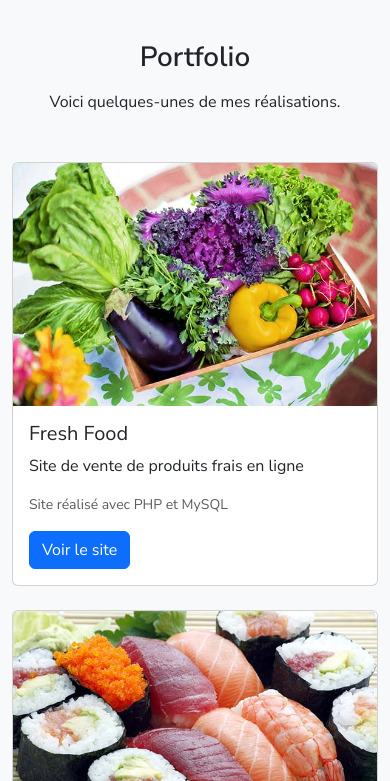
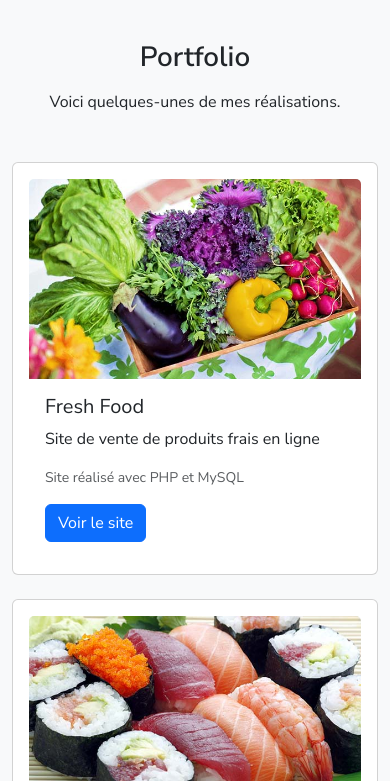
Before and after one commit to FranzDev92/Devoir_5_Portfolio, a plain HTML site: page portfolio.html in a window 390 px wide. Shown: the part 63-844 px from the top of the page. Drawn offline with nearby package versions, Linux system fonts and the light colour scheme.

Commit message:
modifications responsive

```diff
--- a/Assets/css/style.css
+++ b/Assets/css/style.css
@@ -49,3 +49,22 @@
   .social-icon:hover {
     filter: brightness(1.2) invert(1);
   }
+  @media (max-width: 767px) {
+    .card {
+      padding: 1rem;
+    }
+  }
+
+  .service-card {
+    margin-bottom: 1.5rem;
+  }
+
+  .card-img-top {
+    object-fit: cover;
+    height: auto;
+    max-height: 200px;
+  }
+
+  iframe {
+    min-height: 250px;
+  }
```
